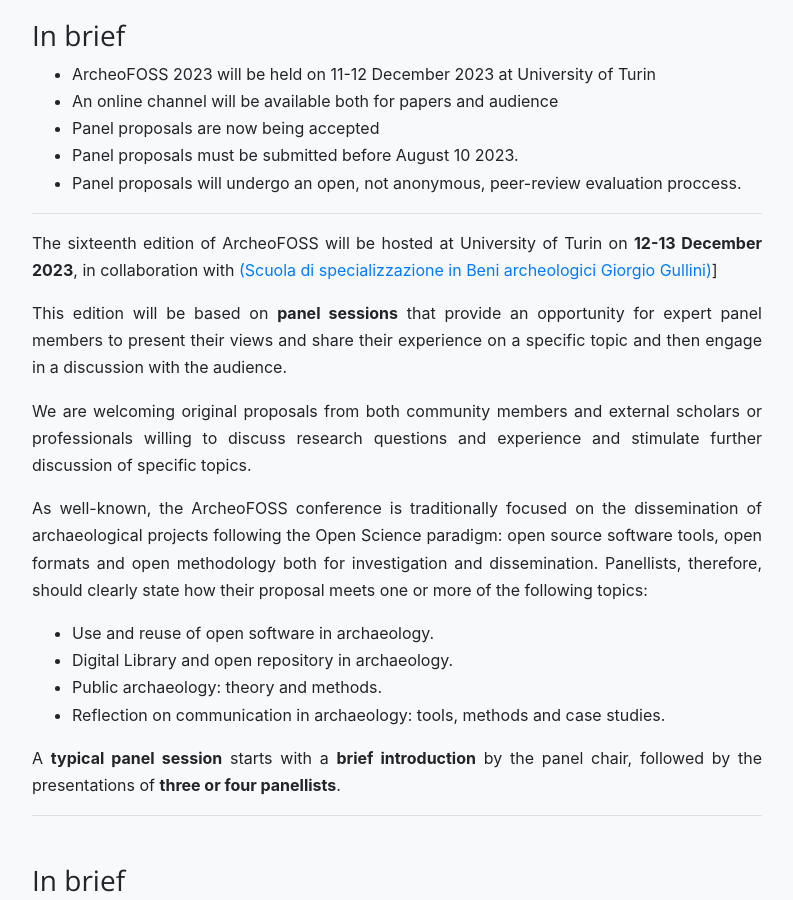
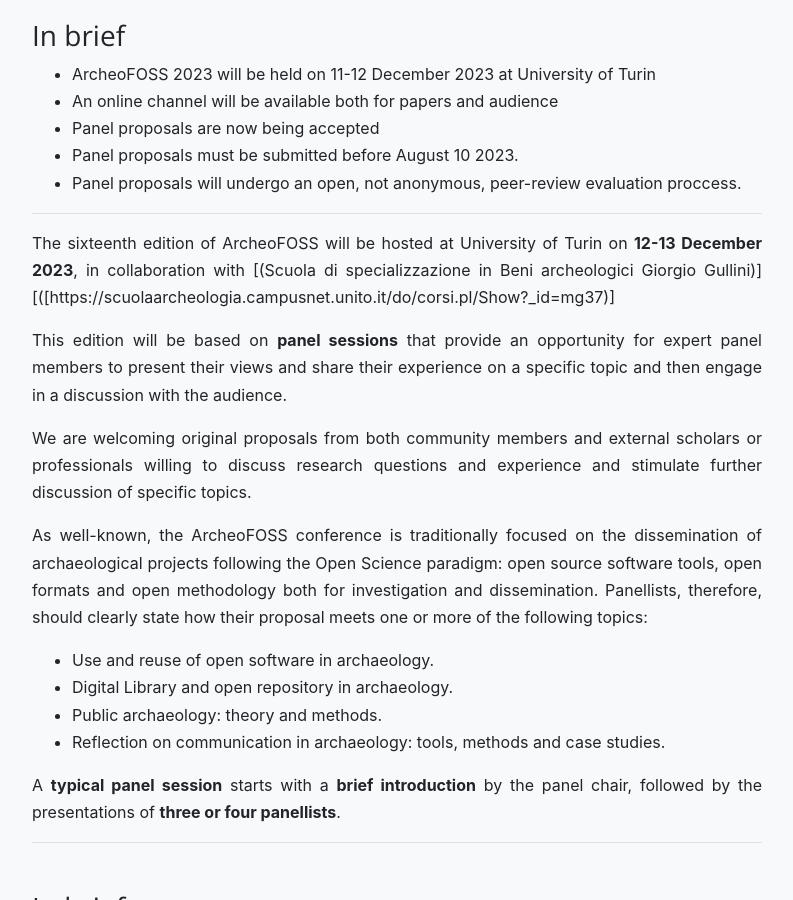
Before and after one commit to archeofoss/archeofoss, a Jekyll site: the page built from 2023/call-for-panels.md, in a window 1280 px wide and 900 px high, scrolled down 392 px. Shown: the whole window, without its empty margins (243-1036 px from the left). Built offline with Jekyll 4.4.1, drawn with Linux system fonts in a browser that asks for light colours; nearby versions of some CDN libraries.

Commit message:
Update call-for-panels.md

```diff
--- a/2023/call-for-panels.md
+++ b/2023/call-for-panels.md
@@ -18,7 +18,7 @@
 
 ---
 
-The sixteenth edition of ArcheoFOSS will be hosted at  University of Turin on **12-13 December 2023**, in collaboration with [(Scuola di specializzazione in Beni archeologici Giorgio Gullini)]([https://scuolaarcheologia.campusnet.unito.it/do/corsi.pl/Show?_id=mg37)]
+The sixteenth edition of ArcheoFOSS will be hosted at  University of Turin on **12-13 December 2023**, in collaboration with [(Scuola di specializzazione in Beni archeologici Giorgio Gullini)][([https://scuolaarcheologia.campusnet.unito.it/do/corsi.pl/Show?_id=mg37)]
 
 This edition will be based on **panel sessions** that provide an opportunity for expert panel members to present their views and share their experience on a specific topic and then engage in a discussion with the audience.
 
```
